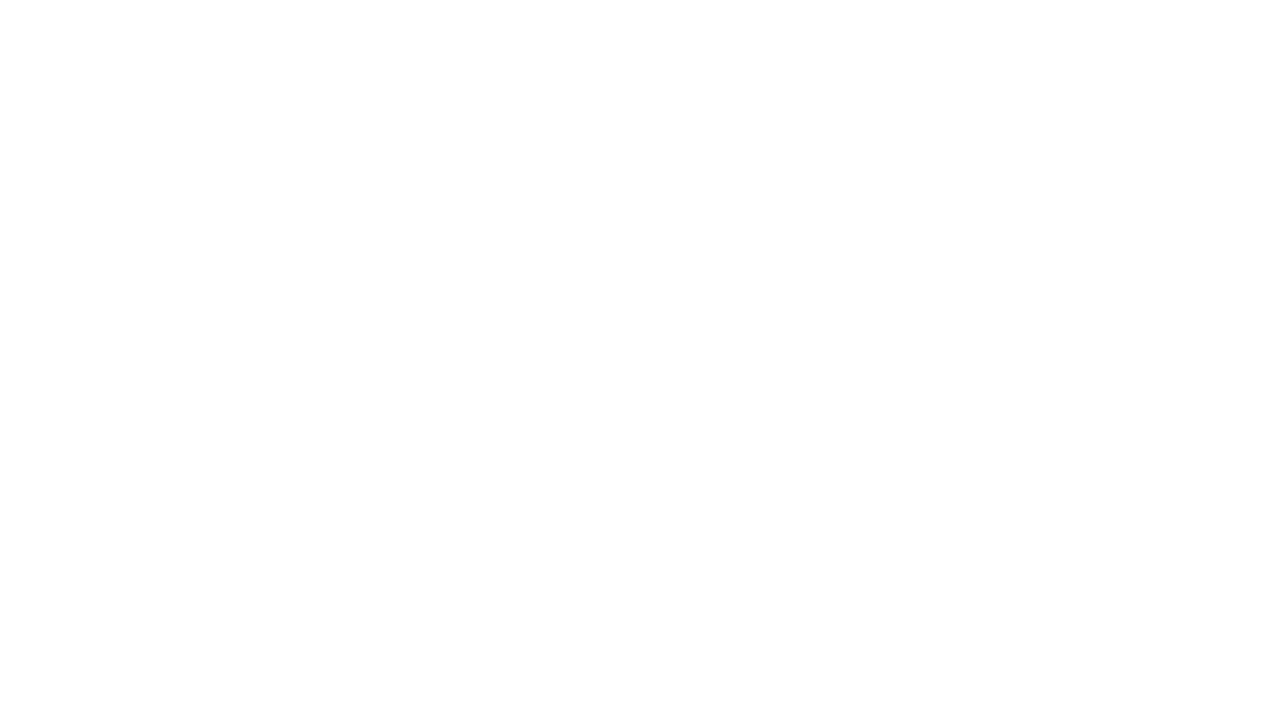
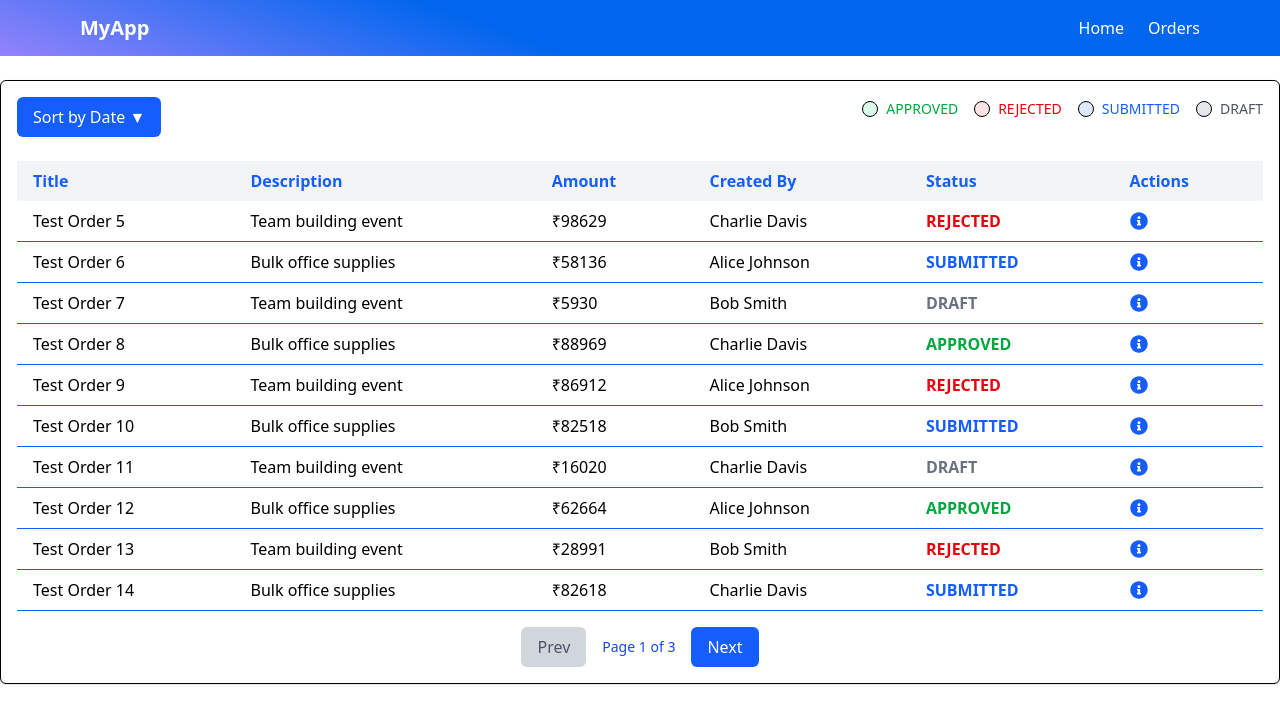
Before and after one commit to aniketsingh6712/Purchase-Order, a React (Vite) app in the folder client/: page /orders in a window 1280 px wide. Before the commit this address had no page. Shown: the top 724 px of the page. Built offline with nearby package versions, Linux system fonts and the light colour scheme.

Commit message:
some updates

```diff
--- a/client/src/App.jsx
+++ b/client/src/App.jsx
@@ -21,7 +21,7 @@ function App() {
         <Route path="/signup" element={<Register />} />
 
         <Route path="/dashboard" element={<UserDashboard />} />
-        <Route path="/all" element={<PurchaseOrderTable/>}/>
+        <Route path="/orders" element={<PurchaseOrderTable/>}/>
 
       </Routes>
     </Router>
--- a/client/src/components/LayoutComponent/PurchaseorderTable.jsx
+++ b/client/src/components/LayoutComponent/PurchaseorderTable.jsx
@@ -82,7 +82,7 @@ const PurchaseOrderTable = ({ data }) => {
 
             <button
               onClick={() => setSelectedOrder(null)}
-              className="absolute top-2 right-2 text-gray-500 hover:text-black"
+              className="absolute top-2 font-bold right-2 text-gray-500 hover:text-purple-800 text-xl"
             >
               ✕
             </button>
--- a/client/src/components/NavBar/navBar.jsx
+++ b/client/src/components/NavBar/navBar.jsx
@@ -13,16 +13,16 @@ export default function Navbar() {
         {/* Desktop Menu */}
         <div className="hidden md:flex space-x-6">
           <a
-            href="#home"
+            href="/dashboard"
             className="hover:text-gray-200 transition-colors"
           >
             Home
           </a>
           <a
-            href="#previous-order"
+            href="/orders"
             className="hover:text-gray-200 transition-colors"
           >
-            Previous Order
+            Orders
           </a>
         </div>
 
```
